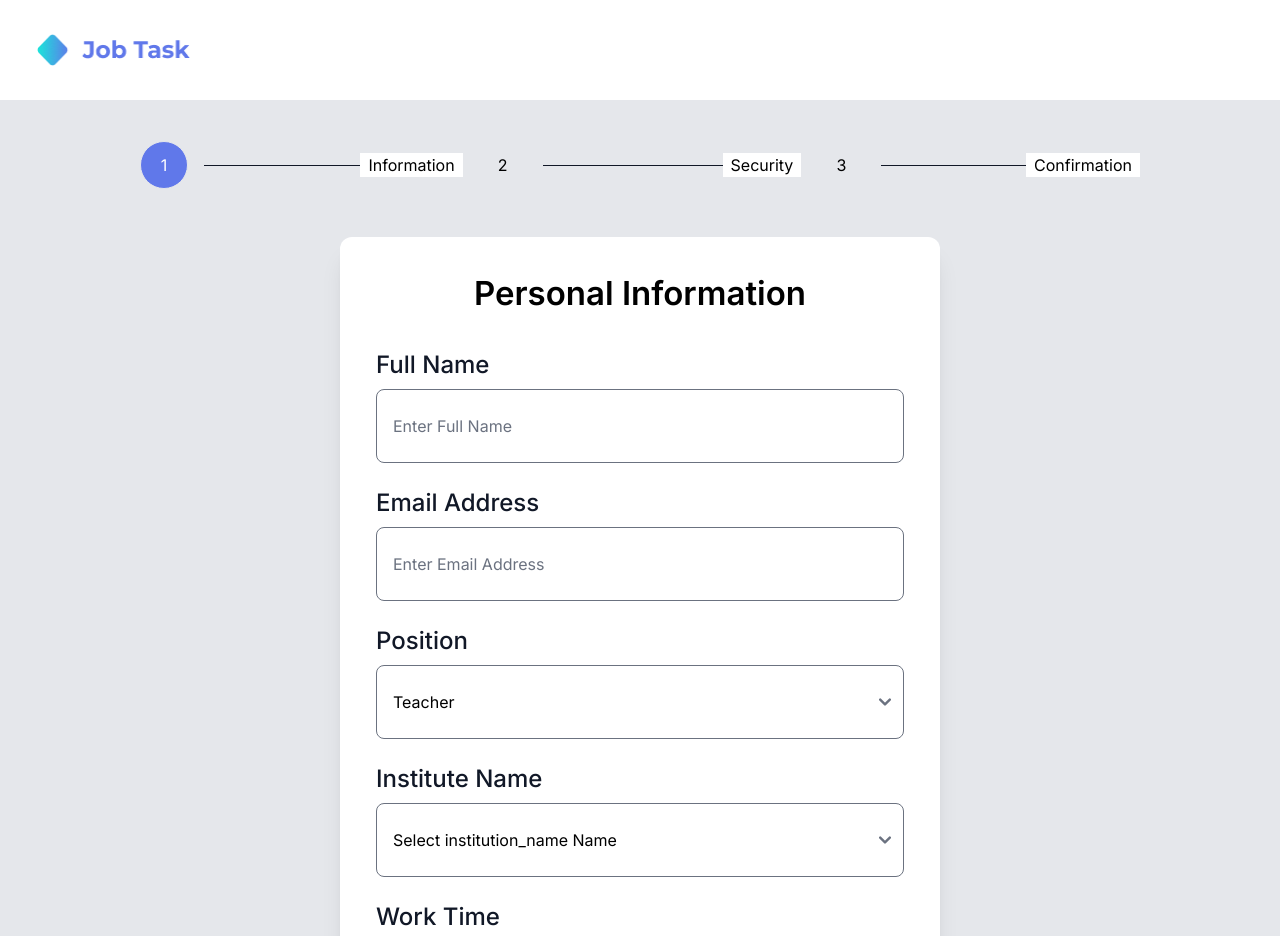
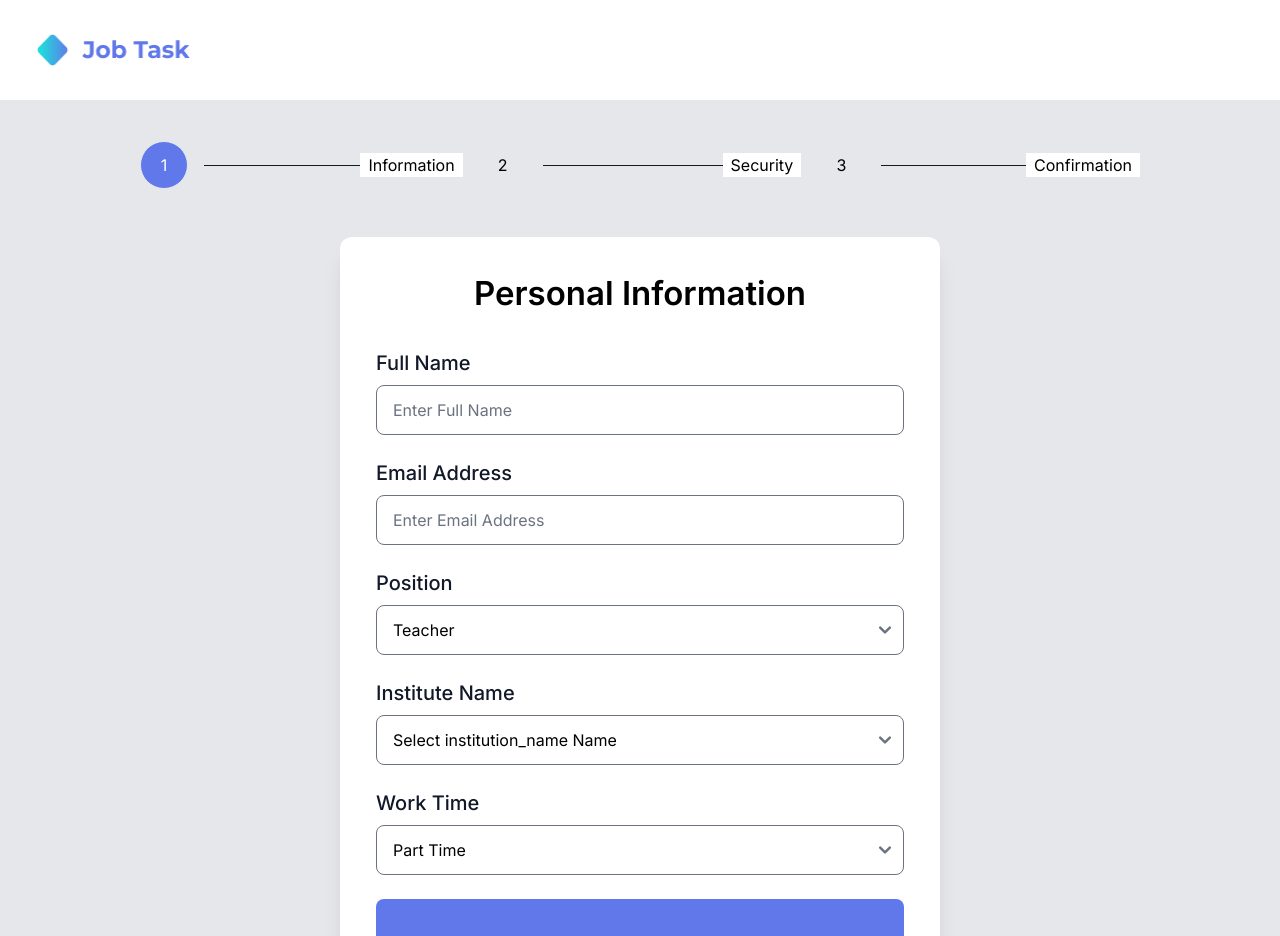
Before and after one commit to Neamul01/job-task, a Next.js app: page /auth/registration/information in a window 1280 px wide. Shown: the top 936 px of the page. Built offline with nearby package versions, Linux system fonts and the light colour scheme.

Commit message:
text height changed

```diff
--- a/app/auth/registration/confirmation/page.tsx
+++ b/app/auth/registration/confirmation/page.tsx
@@ -11,11 +11,11 @@ export default function Page() {
         <Image src={"/confirm.png"} fill alt="confirm" />
       </div>
       <h3 className="md:text-h3 text-2xl capitalize mt-6 mb-4">thank you</h3>
-      <p className="max-w-[485px] text-black/40 md:text-2xl text-xl text-center mb-20">
+      <p className="max-w-[485px] text-black/40 xl:text-xl md:text-lg text-xl text-center mb-20">
         Account Has Been Created. Enjoy Job Task.
       </p>
       <button
-        className="border border-primary px-4 md:py-6 py-3 md:text-2xl md:w-[318px] rounded-lg hover:bg-primary hover:text-white "
+        className="border border-primary px-4 md:py-6 py-3 xl:text-xl md:text-lg md:w-[318px] rounded-lg hover:bg-primary hover:text-white "
         onClick={() => router.push("/admin/dashboard")}
       >
         Go to Home
--- a/app/auth/registration/information/page.tsx
+++ b/app/auth/registration/information/page.tsx
@@ -36,7 +36,7 @@ export default function Page() {
             <Label
               htmlFor="full_name"
               value="Full Name "
-              className="md:text-2xl"
+              className="xl:text-xl md:text-lg"
             />
           </div>
           <input
@@ -45,7 +45,7 @@ export default function Page() {
             id="full_name"
             onChange={(e) => setForm({ ...form, full_name: e.target.value })}
             placeholder="Enter Full Name "
-            className="border w-full rounded-lg md:px-4 md:py-6 focus:outline-none focus:ring-2 focus:ring-primary focus:border-transparent"
+            className="border w-full rounded-lg xl:px-4 xl:py-3 focus:outline-none focus:ring-2 focus:ring-primary focus:border-transparent"
           />
         </div>
         <div className="">
@@ -53,7 +53,7 @@ export default function Page() {
             <Label
               htmlFor="email"
               value="Email Address"
-              className="md:text-2xl"
+              className="xl:text-xl md:text-lg"
             />
           </div>
           <input
@@ -62,7 +62,7 @@ export default function Page() {
             id="email"
             onChange={(e) => setForm({ ...form, email: e.target.value })}
             placeholder="Enter Email Address"
-            className="border w-full rounded-lg md:px-4 md:py-6 focus:outline-none focus:ring-2 focus:ring-primary focus:border-transparent"
+            className="border w-full rounded-lg xl:px-4 xl:py-3 focus:outline-none focus:ring-2 focus:ring-primary focus:border-transparent"
           />
         </div>
         <div className="">
@@ -70,7 +70,7 @@ export default function Page() {
             <Label
               htmlFor="position"
               value="Position"
-              className="md:text-2xl"
+              className="xl:text-xl md:text-lg"
             />
           </div>
           <div className="relative">
@@ -79,7 +79,7 @@ export default function Page() {
               id="position"
               defaultValue={form.position}
               onChange={(e) => setForm({ ...form, position: e.target.value })}
-              className="border w-full rounded-lg md:px-4 md:py-6 focus:outline-none
+              className="border w-full rounded-lg xl:px-4 xl:py-3 focus:outline-none
             focus:ring-2 focus:ring-primary focus:border-transparent"
             >
               <option value={"teacher"} className="custom-option">
@@ -96,7 +96,7 @@ export default function Page() {
             <Label
               htmlFor="institution_name"
               value="Institute Name"
-              className="md:text-2xl"
+              className="xl:text-xl md:text-lg"
             />
           </div>
           <div className="relative">
@@ -110,7 +110,7 @@ export default function Page() {
                   institution_name: e.target.value,
                 })
               }
-              className="border w-full rounded-lg md:px-4 md:py-6 focus:outline-none
+              className="border w-full rounded-lg xl:px-4 xl:py-3 focus:outline-none
             focus:ring-2 focus:ring-primary focus:border-transparent"
             >
               <option value={0} className="custom-option">
@@ -134,7 +134,7 @@ export default function Page() {
               <Label
                 htmlFor="work_time"
                 value="Work Time"
-                className="md:text-2xl"
+                className="xl:text-xl md:text-lg"
               />
             </div>
             <div className="relative">
@@ -145,7 +145,7 @@ export default function Page() {
                 onChange={(e) =>
                   setForm({ ...form, work_time: e.target.value })
                 }
-                className="border w-full rounded-lg md:px-4 md:py-6 focus:outline-none
+                className="border w-full rounded-lg xl:px-4 xl:py-3 focus:outline-none
             focus:ring-2 focus:ring-primary focus:border-transparent"
               >
                 <option
@@ -173,7 +173,7 @@ export default function Page() {
               <Label
                 htmlFor="education_level"
                 value="Education Level"
-                className="md:text-2xl"
+                className="xl:text-xl md:text-lg"
               />
             </div>
             <div className="relative">
@@ -184,7 +184,7 @@ export default function Page() {
                 onChange={(e) =>
                   setForm({ ...form, education_level: e.target.value })
                 }
-                className="border w-full rounded-lg md:px-4 md:py-6 focus:outline-none
+                className="border w-full rounded-lg xl:px-4 xl:py-3 focus:outline-none
             focus:ring-2 focus:ring-primary focus:border-transparent"
               >
                 <option
@@ -211,7 +211,7 @@ export default function Page() {
           type="submit"
           className="bg-primary md:py-6 md:px-4 hover:bg-secondary"
         >
-          <span className="md:text-2xl">Next</span>
+          <span className="xl:text-xl md:text-lg">Next</span>
         </Button>
         <div className="w-full flex md:text-lg text-xs justify-center">
           Don’t Have An Account?{" "}
--- a/app/auth/registration/security/page.tsx
+++ b/app/auth/registration/security/page.tsx
@@ -46,7 +46,7 @@ export default function Page() {
             <Label
               htmlFor="password"
               value="Password "
-              className="md:text-2xl"
+              className="xl:text-xl md:text-lg"
             />
           </div>
           <input
@@ -55,7 +55,7 @@ export default function Page() {
             id="password"
             onChange={(e) => setForm({ ...form, password: e.target.value })}
             placeholder="Enter New Password "
-            className="border w-full rounded-lg md:px-4 md:py-6 focus:outline-none focus:ring-2 focus:ring-primary focus:border-transparent"
+            className="border w-full rounded-lg xl:px-4 xl:py-3 focus:outline-none focus:ring-2 focus:ring-primary focus:border-transparent"
           />
         </div>
         <div className="">
@@ -63,7 +63,7 @@ export default function Page() {
             <Label
               htmlFor="Confirm password"
               value="Confirm Password "
-              className="md:text-2xl"
+              className="xl:text-xl md:text-lg"
             />
           </div>
           <input
@@ -74,7 +74,7 @@ export default function Page() {
               setForm({ ...form, confirm_password: e.target.value })
             }
             placeholder="Re-Enter New Password "
-            className="border w-full rounded-lg md:px-4 md:py-6 focus:outline-none focus:ring-2 focus:ring-primary focus:border-transparent"
+            className="border w-full rounded-lg xl:px-4 xl:py-3 focus:outline-none focus:ring-2 focus:ring-primary focus:border-transparent"
           />
         </div>
 
@@ -82,7 +82,7 @@ export default function Page() {
           type="submit"
           className="bg-primary md:py-6 md:px-4 hover:bg-secondary"
         >
-          <span className="md:text-2xl">Confirm</span>
+          <span className="xl:text-xl md:text-lg">Confirm</span>
         </Button>
         <div className="w-full flex justify-center md:text-lg text-xs">
           Already An Account?{" "}
```
